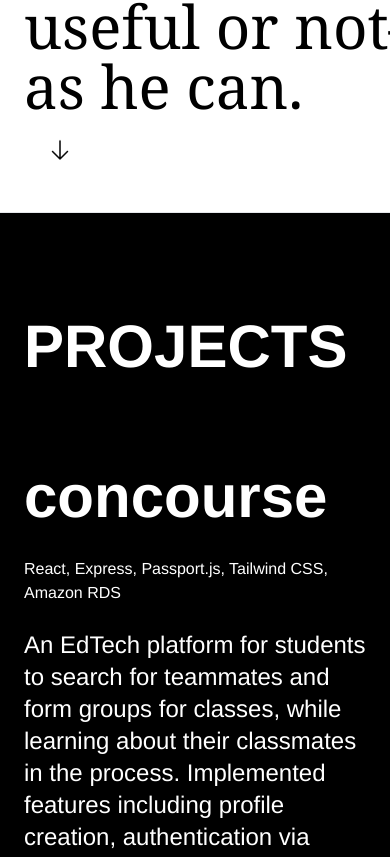
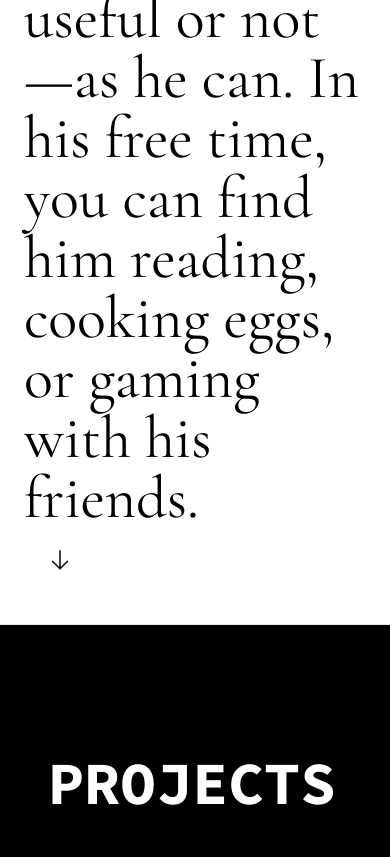
Before and after one commit to MechaJoe/personal-website, a SvelteKit app: page / in a window 390 px wide. Shown: the part 1120-1977 px from the top of the page. Built offline with nearby package versions, Linux system fonts and the light colour scheme; some icons are missing.

Commit message:
Finish V1

```diff
--- a/package.json
+++ b/package.json
@@ -12,11 +12,14 @@
 	},
 	"devDependencies": {
 		"@sveltejs/adapter-auto": "^2.0.1",
+		"@sveltejs/adapter-static": "^2.0.2",
 		"@sveltejs/kit": "^1.15.10",
 		"autoprefixer": "^10.4.14",
 		"eslint": "^8.39.0",
 		"eslint-plugin-svelte3": "^4.0.0",
 		"postcss": "^8.4.23",
+		"prettier": "^2.8.8",
+		"prettier-plugin-tailwindcss": "^0.3.0",
 		"svelte": "^3.58.0",
 		"svelte-check": "^3.2.0",
 		"tailwindcss": "^3.3.2",
--- a/src/AboutMe.svelte
+++ b/src/AboutMe.svelte
@@ -1,58 +1,58 @@
 <script>
-  import { fade } from 'svelte/transition'
-  import { onMount } from 'svelte'
+  import { fade } from "svelte/transition"
+  import { onMount } from "svelte"
   let showA = false
   let showB = false
   let showC = false
   onMount(() => {
-    window.addEventListener("scroll", function() {
+    window.addEventListener("scroll", function () {
       const vpHeight = document.documentElement.clientHeight
       showA = window.pageYOffset >= vpHeight * 0.75
       showB = window.pageYOffset >= vpHeight * 0.9
       showC = window.pageYOffset >= vpHeight * 1.25
     })
   })
-
-
 </script>
 
-<div class="w-screen min-h-[150vh] flex py-20 px-10 justify-start">
+<div class="w-screen flex py-20 px-10 justify-start">
   <div>
     <h1 class="h-fit pb-20">Who is Joe, really?</h1>
     <div class="top-80 grid grid-cols-2 gap-y-40">
       {#if showA}
         <h2 in:fade out:fade class="text-3xl">...an East Coaster</h2>
         <p>
-          Joe was born in Pennsylvania and raised in Connecticut. Some of his favorite memories are of
-          spending long, breezy summer days with his friends at Tod's Point.
+          Joe was born in Pennsylvania and raised in Connecticut. Some of his
+          favorite memories are of spending long, breezy summer days with his
+          friends at Tod's Point.
         </p>
       {/if}
       {#if showB}
-        <h2 in:fade out:fade class="text-3xl">...an Ivy League-educated engineer</h2>
+        <h2 in:fade out:fade class="text-3xl">
+          ...an Ivy League-educated engineer
+        </h2>
         <p>
-          Joe graduated from the University of Pennsylvania in 2023.
-          It wasn't always clear that he would become a software
-          engineer&mdash;he was accepted to Penn as a Bioengineering major on the pre-medical track.
-          Early in college, he wandered between major options, restless for one that called to
-          him. Eventually, his desire to build and for constant learning led him to choose
-          Computer Science, with minors in English and Mathematics to satisfy other
-          intellectual cravings.
+          Joe graduated from the University of Pennsylvania in 2023. It wasn't
+          always clear that he would become a software engineer&mdash;he was
+          accepted to Penn as a Bioengineering major on the pre-medical track.
+          Eventually, his desire to build and constantly learn led him to major
+          in Computer Science, with minors in English and Mathematics to satisfy
+          other intellectual cravings.
         </p>
       {/if}
       {#if showC}
-      <h2 in:fade out:fade class="text-3xl">...a musician who likes to drink</h2>
-      <p>
-        Growing up, Joe was classically trained to play the violin. He competed in and won local
-        competitions, and was part of the New York Youth Symphony in high school. He doesn't play as
-        much as he used to, but he still loves listening to classical music. Outside of music, he also
-        plays video games like Tetris and Hearthstone. In 2023, he became a licensed bartender, and
-        can make any classic cocktail (barring the occasional memory slip).
-      </p>
-
+        <h2 in:fade out:fade class="text-3xl">
+          ...a musician and cordial connoisseur
+        </h2>
+        <p>
+          Growing up, Joe was classically trained to play the violin. He
+          competed in and won local competitions, and was part of the New York
+          Youth Symphony in high school. He doesn't play as much as he used to,
+          but he still loves listening to classical music. Outside of music, he
+          also plays video games like Tetris and Hearthstone. In 2023, he became
+          a licensed bartender, and can make any classic cocktail (barring the
+          occasional memory slip).
+        </p>
       {/if}
     </div>
   </div>
-  <div>
-
-  </div>
 </div>
--- a/src/Footer.svelte
+++ b/src/Footer.svelte
@@ -3,12 +3,12 @@
   import Email from "svelte-material-icons/Email.svelte"
 </script>
 
-<div class="p-6">
+<div class="pb-20">
   <div class="p-6 flex justify-center">
-    <h1>CONTACT</h1>
+    <h2>CONTACT</h2>
   </div>
   <div class="flex justify-center">
-    <LinkedIn size={80} />
-    <Email size={80} />
+    <LinkedIn size={60} />
+    <Email size={60} />
   </div>
 </div>
--- a/src/Project.svelte
+++ b/src/Project.svelte
@@ -4,22 +4,27 @@
   export let description = "Description"
   import HumanCapacityIncrease from "svelte-material-icons/HumanCapacityIncrease.svelte"
   import MusicBox from "svelte-material-icons/MusicBox.svelte"
+  import NotebookOutline from "svelte-material-icons/NotebookOutline.svelte"
 </script>
 
 <div class="py-20">
   <div class="flex gap-5 items-center pb-5">
-    <h1>{title}</h1>
     {#if title === "concourse"}
+      <h1 class="font-[Montserrat]">{title}</h1>
       <HumanCapacityIncrease size={80} />
     {:else if title === "MusicBar"}
-      <MusicBox size={100} />
+      <h1 class="font-[Roboto]">{title}</h1>
+      <MusicBox size={80} />
+    {:else if title === "gournal"}
+      <h1>{title}</h1>
+      <NotebookOutline size={80} />
     {/if}
   </div>
   <div>
-    <p>{technologies}</p>
+    <p class="font-mono">{technologies}</p>
   </div>
   <br />
-  <div class="flex flex-col h-auto items-center gap-5 text-2xl">
+  <div class="flex flex-col h-auto items-center gap-5 text-2xl font-mono">
     <p>{description}</p>
   </div>
 </div>
--- a/src/Projects.svelte
+++ b/src/Projects.svelte
@@ -1,10 +1,11 @@
 <script>
   import Project from "./Project.svelte"
 
-  const projectTitles = ['concourse', 'MusicBar']
+  const projectTitles = ['concourse', 'MusicBar', 'gournal']
   const technologies = [
     'React, Express, Passport.js, Tailwind CSS, Amazon RDS',
-    'React, Express, Material UI, Amazon RDS'
+    'React, Express, Material UI, Amazon RDS',
+    'Go'
   ]
   const descriptions = [
     `An EdTech platform for students to search for teammates and form groups for
@@ -13,18 +14,21 @@
      for Penn CIS Senior Design (CIS 4000/4010).`,
     `Webapp for users to query for Spotify songs and musical artists and obtain similar music
      recommendations. Implemented federated user authentication using Passport.js, styled website
-     using Material UI, and hosted music database on Amazon RDS. Built for CIS 4500.`]
+     using Material UI, and hosted music database on Amazon RDS. Built for CIS 4500.`,
+    `CLI for developers to journal their daily activities.`
+    ]
 
   const projects = projectTitles.map((v, i) => [v, technologies[i], descriptions[i]])
 </script>
 
 <div class="
-  p-6
+  p-12
   flex flex-col
+  items-start
   bg-black
   text-white
 ">
-  <h1 class="pt-20">PROJECTS</h1>
+  <h1 class="pt-20 font-mono font-bold">PROJECTS</h1>
   {#each projects as project}
     <Project title={project[0]} technologies={project[1]} description={project[2]} />
   {/each}
--- a/src/Welcome.svelte
+++ b/src/Welcome.svelte
@@ -15,12 +15,13 @@
 >
   <div class="">
     <Navbar />
-    <br><br>
-    <h1 class="font-serif font-thin">Joe Konno (今野浄) is a software engineer and licensed bartender
-      based in Boston, Massachusetts. <br><br>His aim is to: build cool things with others and
-      absorb as much information&mdash;useful or not&mdash;as he can.</h1>
+    <h1 class="font-serif font-thin pt-10 md:pt-40">Joe Konno (今野浄) is a software engineer and licensed bartender
+      based in Boston, Massachusetts. <br><br>He likes to build cool things with others and
+      absorb as much information&mdash;useful or not&mdash;as he can. In his free time, you can find
+      him reading, cooking eggs, or gaming with his friends.
+    </h1>
   </div>
-  <svg class="animate-bounce w-6 h-6 m-6" xmlns="http://www.w3.org/2000/svg" fill="none" viewBox="0 0 24 24" stroke-width="1.5" stroke="currentColor">
+  <svg class="animate-bounce w-6 h-6 m-6 md:absolute md:bottom-5" xmlns="http://www.w3.org/2000/svg" fill="none" viewBox="0 0 24 24" stroke-width="1.5" stroke="currentColor">
     <path stroke-linecap="round" stroke-linejoin="round" d="M19.5 13.5L12 21m0 0l-7.5-7.5M12 21V3" />
   </svg>
 </div>
--- a/src/app.css
+++ b/src/app.css
@@ -1,4 +1,7 @@
-@import url('https://fonts.googleapis.com/css2?family=Cormorant+Garamond&display=swap');
+@import url('https://fonts.googleapis.com/css2?family=Cormorant+Garamond&family=Shippori+Mincho&display=swap');
+@import url('https://fonts.googleapis.com/css2?family=Source+Code+Pro:wght@400;700&display=swap');
+@import url('https://fonts.googleapis.com/css2?family=Roboto:wght@300&display=swap');
+@import url('https://fonts.googleapis.com/css2?family=Montserrat:wght@700&display=swap');
 
 @tailwind base;
 @tailwind components;
--- a/tailwind.config.js
+++ b/tailwind.config.js
@@ -10,7 +10,8 @@ export default {
       },
       fontFamily: {
         'sans' : ['Helvetica', ...defaultTheme.fontFamily.sans],
-        // 'serif' : ['Cormorant Garamond', ...defaultTheme.fontFamily.serif],
+        'serif' : ['Cormorant Garamond', 'Shippori Mincho', ...defaultTheme.fontFamily.serif],
+        'mono' : ['Source Code Pro', ...defaultTheme.fontFamily.mono]
       },
     },
   },
```
Also changed, not shown: 1 other file (tests, documents, lock files or other folders).
